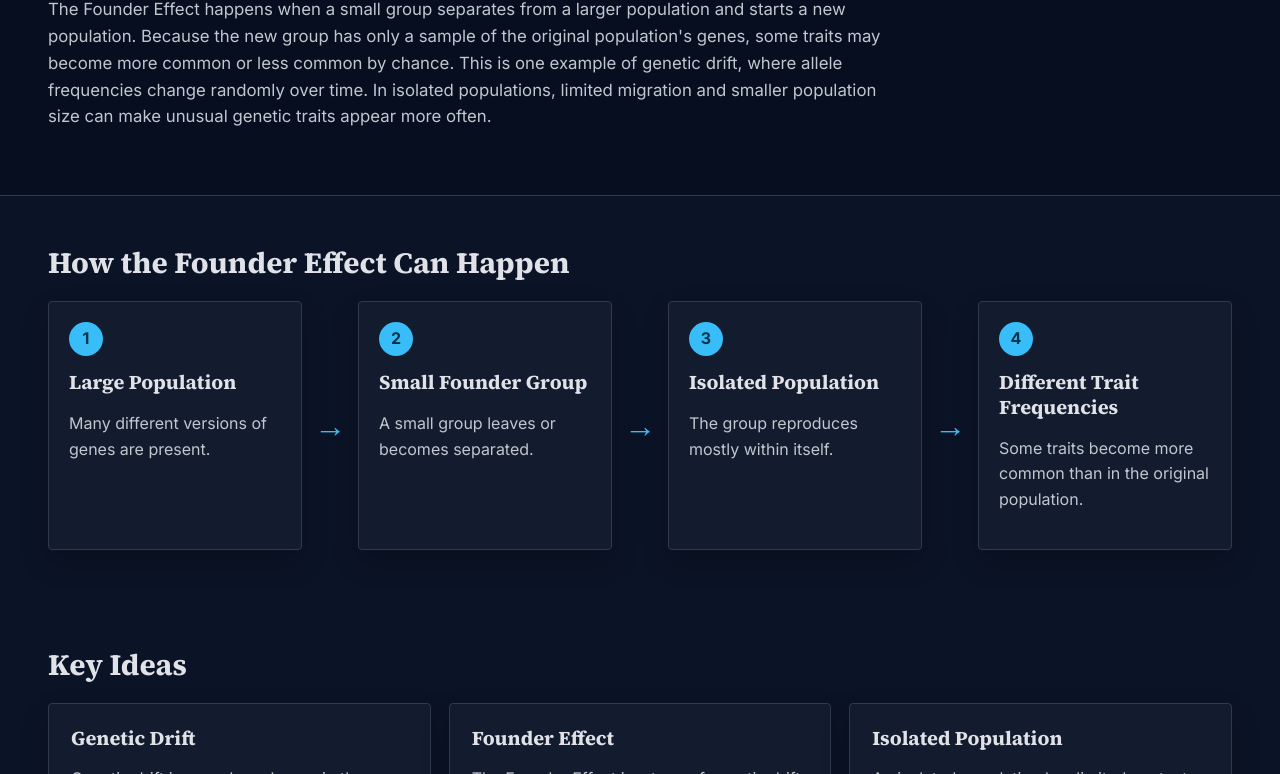
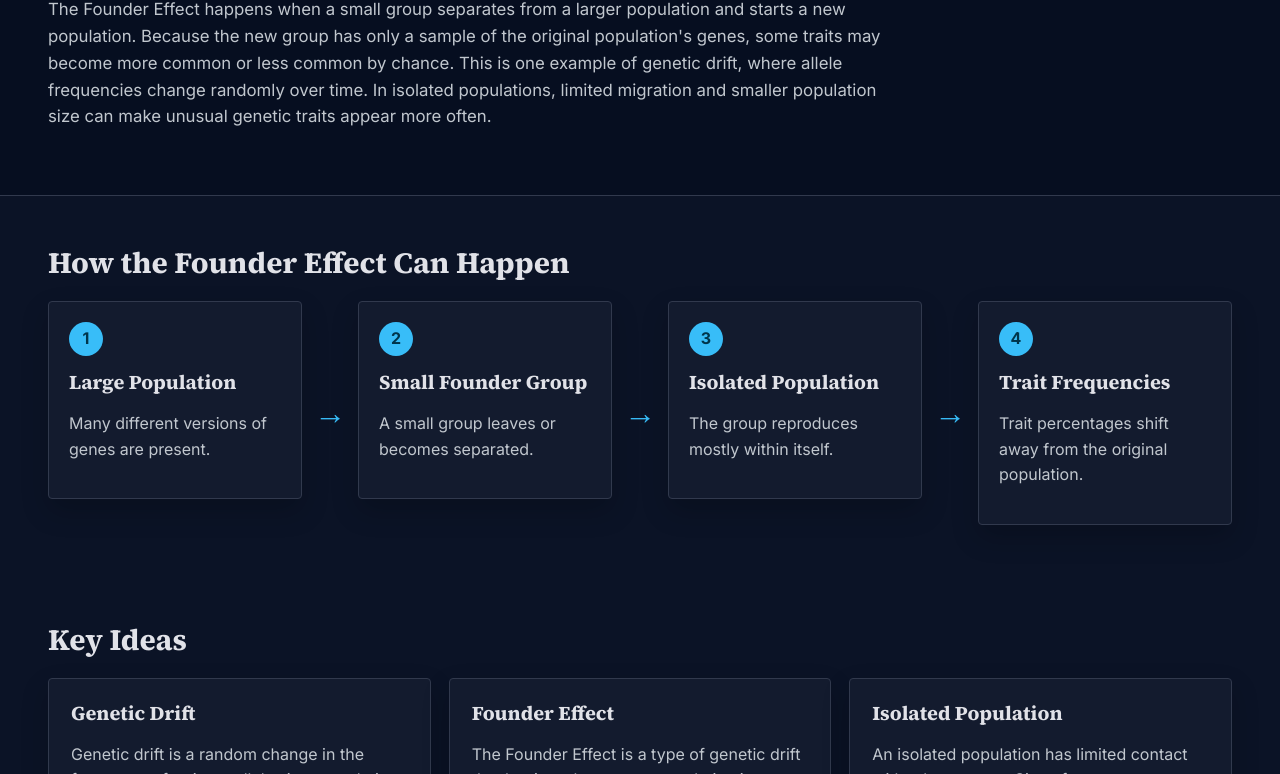
Before and after one commit to adi-varshney/ATCS-FinalProject, a plain HTML site: page index.html in a window 1280 px wide. Shown: the part 326-1100 px from the top of the page. Drawn offline with nearby package versions, Linux system fonts and the light colour scheme.

Commit message:
Balance process diagram card spacing

```diff
--- a/index.html
+++ b/index.html
@@ -73,8 +73,8 @@
         <div class="arrow" aria-hidden="true">→</div>
         <div class="process-step">
           <span class="step-number">4</span>
-          <h3>Different Trait Frequencies</h3>
-          <p>Some traits become more common than in the original population.</p>
+          <h3>Trait Frequencies</h3>
+          <p>Trait percentages shift away from the original population.</p>
         </div>
       </div>
     </section>
--- a/styles.css
+++ b/styles.css
@@ -238,7 +238,7 @@ h3 {
 .process-diagram {
   display: grid;
   grid-template-columns: 1fr auto 1fr auto 1fr auto 1fr;
-  align-items: stretch;
+  align-items: start;
   gap: 12px;
 }
 
@@ -256,7 +256,6 @@ h3 {
 }
 
 .process-step {
-  min-height: 180px;
   padding: 20px;
 }
 
@@ -276,6 +275,7 @@ h3 {
 .arrow {
   display: flex;
   align-items: center;
+  align-self: center;
   color: var(--primary);
   font-size: 2rem;
   font-weight: 700;
```
